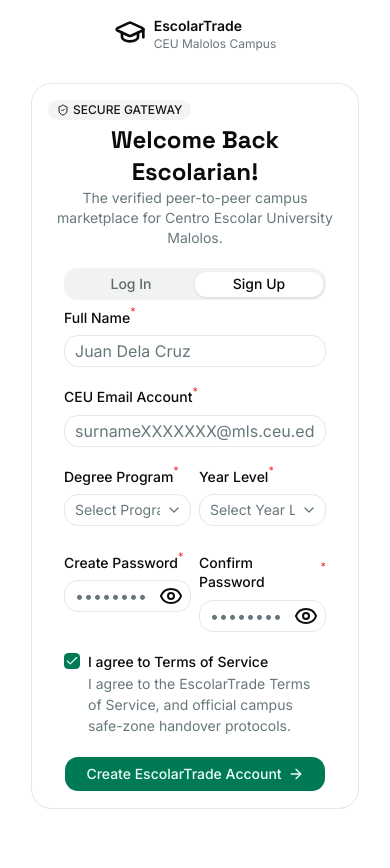
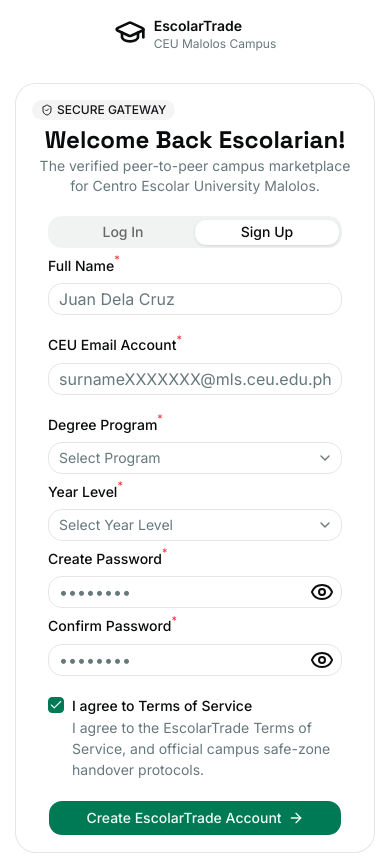
Before and after one commit to Villanuevanicho2435508/EscolarTrade, a Next.js app: page /auth in a window 390 px wide. Before the commit the page ends 844 px from the top, so only its background shows below. Built offline with nearby package versions, Linux system fonts and the light colour scheme.

Commit message:
style(auth): made grid-cols-2 only for sm screen for signup tab

```diff
--- a/app/auth/page.tsx
+++ b/app/auth/page.tsx
@@ -40,7 +40,7 @@
 
 export default function AuthPage(){
 	return(
-		<main className='w-full gap-8 flex flex-col items-center py-4 px-8'>
+		<main className='w-full gap-8 flex flex-col items-center py-4 px-4 lg:px-8'>
 			<Logo />
 			<Card className="max-w-lg w-full">
 				<CardHeader>
@@ -129,7 +129,7 @@
 												/>
 												<FieldError></FieldError>
 											</Field>
-											<div className="gap-2 grid grid-cols-2 grid-rows-2">
+											<div className="gap-2 grid sm:grid-cols-2 grid-rows-2">
 												<Field>
 													<FieldLabel htmlFor="program" className="flex gap-0">
 														Degree Program<sup className="text-red-500">*</sup>
```
